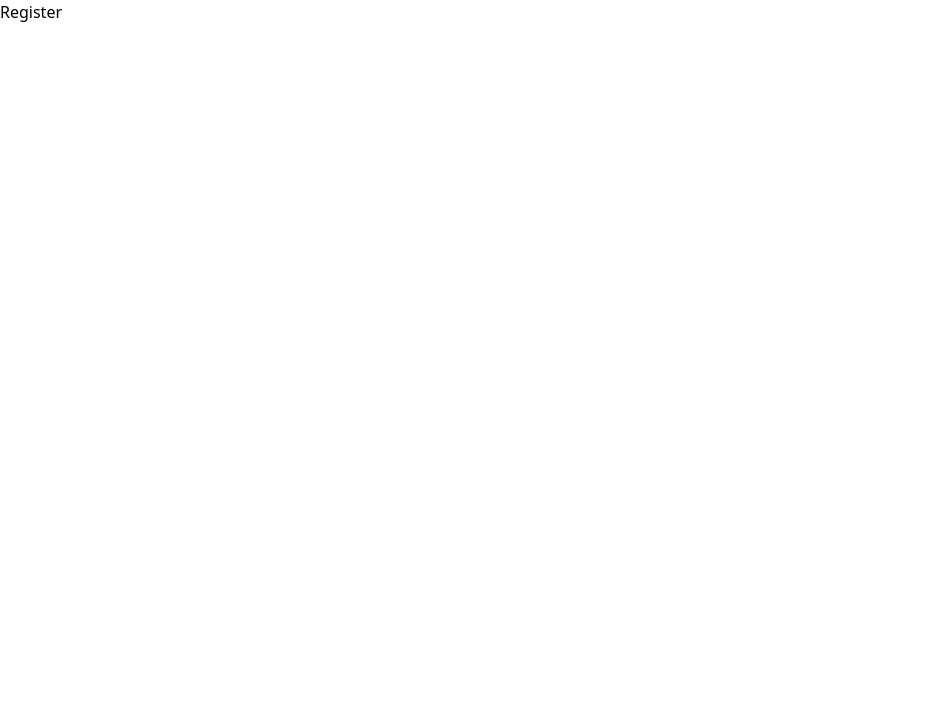
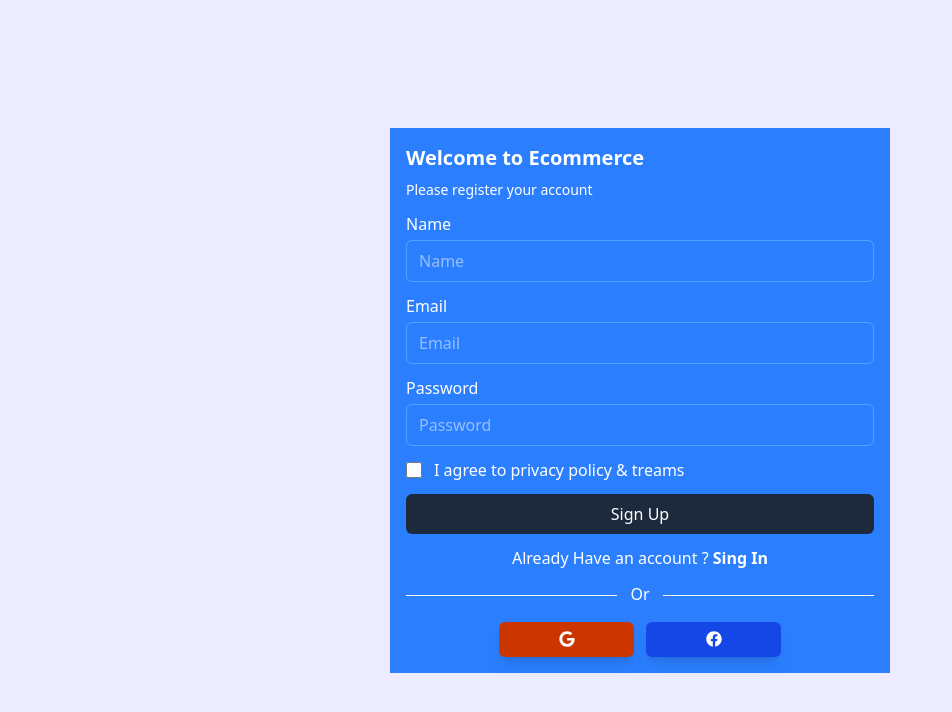
Before and after one commit to manikandanthedeveloper/ecommerce, a React (Vite) app in the folder dashboard/: page /register in a window 1280 px wide. Shown: the top 712 px of the page, without its empty margins (0-952 px from the left). Built offline with nearby package versions, Linux system fonts and the light colour scheme.

Commit message:
Login and Registration implemented

```diff
--- a/dashboard/src/views/auth/Login.tsx
+++ b/dashboard/src/views/auth/Login.tsx
@@ -1,9 +1,55 @@
-import React from 'react'
+import { FaFacebook, FaGoogle } from "react-icons/fa"
+import { Link } from "react-router-dom"
 
-const Login = () => {
+const Register = () => {
     return (
-        <div>Login</div>
+        <div className='min-w-screen min-h-screen bg-[#ecebff] flex justify-center items-center overflow-hidden'>
+            <div className="md:w-[500px] sm:[350px] bg-blue-500 text-white sm:2 md:p-4">
+                <h2 className="text-xl mb-2 font-bold">Welcome to Ecommerce</h2>
+                <p className="text-sm mb-3 font-medium">Please Sign In your account</p>
+
+                <form>
+                    <div className='flex flex-col w-full gap-1 mb-3'>
+                        <label htmlFor="email">Email</label>
+                        <input className='px-3 py-2 outline-none border border-blue-400 bg-transparent rounded-md' type="email" name='email' placeholder='Email' id='email' required />
+
+                    </div>
+
+                    <div className='flex flex-col w-full gap-1 mb-3'>
+                        <label htmlFor="password">Password</label>
+                        <input className='px-3 py-2 outline-none border border-blue-400 bg-transparent rounded-md' type="password" name='password' placeholder='Password' id='password' required />
+                    </div>
+
+                    <button className='bg-slate-800 w-full hover:shadow-blue-300/ hover:shadow-lg text-white rounded-md px-7 py-2 mb-3'>Sign In</button>
+
+                    <div className='flex items-center mb-3 gap-3 justify-center'>
+                        <p>Don't Have an account ? <Link className='font-bold' to="/register">Sing Up</Link> </p>
+                    </div>
+
+                    <div className='w-full flex justify-center items-center mb-3'>
+                        <div className='w-[45%] bg-amber-50 h-px'></div>
+                        <div className='w-[10%] flex justify-center items-center'>
+                            <span className='pb-1'>Or</span>
+                        </div>
+                        <div className='w-[45%] bg-amber-50 h-px'></div>
+                    </div>
+
+                    <div className='flex justify-center items-center gap-3'>
+                        <div className='w-[135px] h-[35px] flex rounded-md bg-orange-700 shadow-lg hover:shadow-orange-700/50 justify-center cursor-pointer items-center overflow-hidden'>
+                            <span><FaGoogle /></span>
+                        </div>
+
+                        <div className='w-[135px] h-[35px] flex rounded-md bg-blue-700 shadow-lg hover:shadow-blue-700/50 justify-center cursor-pointer items-center overflow-hidden'>
+                            <span><FaFacebook /></span>
+                        </div>
+
+                    </div>
+
+
+                </form>
+            </div>
+        </div>
     )
 }
 
-export default Login
+export default Register
--- a/dashboard/src/views/auth/Register.tsx
+++ b/dashboard/src/views/auth/Register.tsx
@@ -1,8 +1,66 @@
-import React from 'react'
+import { FaFacebook, FaGoogle } from "react-icons/fa"
+import { Link } from "react-router-dom"
 
 const Register = () => {
     return (
-        <div>Register</div>
+        <div className='min-w-screen min-h-screen bg-[#ecebff] flex justify-center items-center overflow-hidden'>
+            <div className="md:w-[500px] sm:[350px] bg-blue-500 text-white sm:2 md:p-4">
+                <h2 className="text-xl mb-2 font-bold">Welcome to Ecommerce</h2>
+                <p className="text-sm mb-3 font-medium">Please register your account</p>
+
+                <form>
+                    <div className='flex flex-col w-full gap-1 mb-3'>
+                        <label htmlFor="name">Name</label>
+                        <input className='px-3 py-2 outline-none border border-blue-400 bg-transparent rounded-md' type="text" name='name' placeholder='Name' id='name' required />
+
+                    </div>
+
+
+                    <div className='flex flex-col w-full gap-1 mb-3'>
+                        <label htmlFor="email">Email</label>
+                        <input className='px-3 py-2 outline-none border border-blue-400 bg-transparent rounded-md' type="email" name='email' placeholder='Email' id='email' required />
+
+                    </div>
+
+                    <div className='flex flex-col w-full gap-1 mb-3'>
+                        <label htmlFor="password">Password</label>
+                        <input className='px-3 py-2 outline-none border border-blue-400 bg-transparent rounded-md' type="password" name='password' placeholder='Password' id='password' required />
+                    </div>
+
+                    <div className='flex items-center w-full gap-3 mb-3'>
+                        <input className='w-4 h-4 text-blue-600 overflow-hidden border border-blue-400 rounded focus:ring-amber-50' type="checkbox" name="checkbox" id="checkbox" />
+                        <label htmlFor="checkbox"> I agree to privacy policy & treams</label>
+                    </div>
+
+                    <button className='bg-slate-800 w-full hover:shadow-blue-300/ hover:shadow-lg text-white rounded-md px-7 py-2 mb-3'>Sign Up</button>
+
+                    <div className='flex items-center mb-3 gap-3 justify-center'>
+                        <p>Already Have an account ? <Link className='font-bold' to="/login">Sing In</Link> </p>
+                    </div>
+
+                    <div className='w-full flex justify-center items-center mb-3'>
+                        <div className='w-[45%] bg-amber-50 h-px'></div>
+                        <div className='w-[10%] flex justify-center items-center'>
+                            <span className='pb-1'>Or</span>
+                        </div>
+                        <div className='w-[45%] bg-amber-50 h-px'></div>
+                    </div>
+
+                    <div className='flex justify-center items-center gap-3'>
+                        <div className='w-[135px] h-[35px] flex rounded-md bg-orange-700 shadow-lg hover:shadow-orange-700/50 justify-center cursor-pointer items-center overflow-hidden'>
+                            <span><FaGoogle /></span>
+                        </div>
+
+                        <div className='w-[135px] h-[35px] flex rounded-md bg-blue-700 shadow-lg hover:shadow-blue-700/50 justify-center cursor-pointer items-center overflow-hidden'>
+                            <span><FaFacebook /></span>
+                        </div>
+
+                    </div>
+
+
+                </form>
+            </div>
+        </div>
     )
 }
 
```
